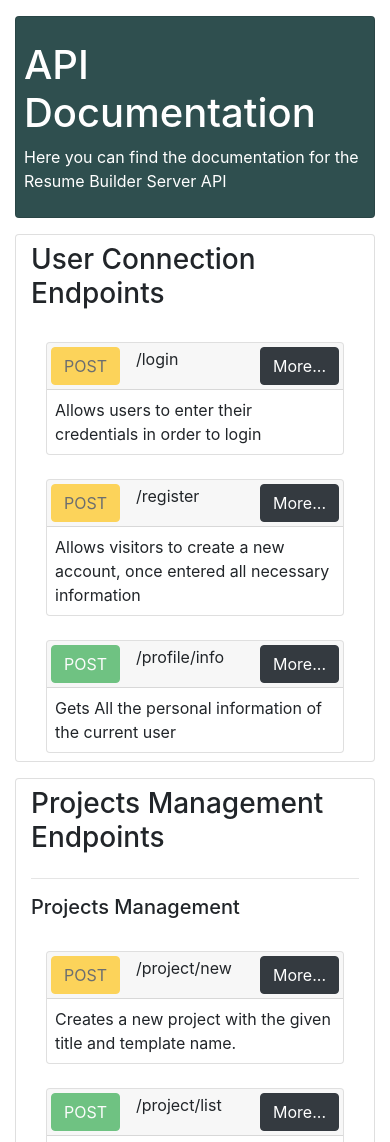
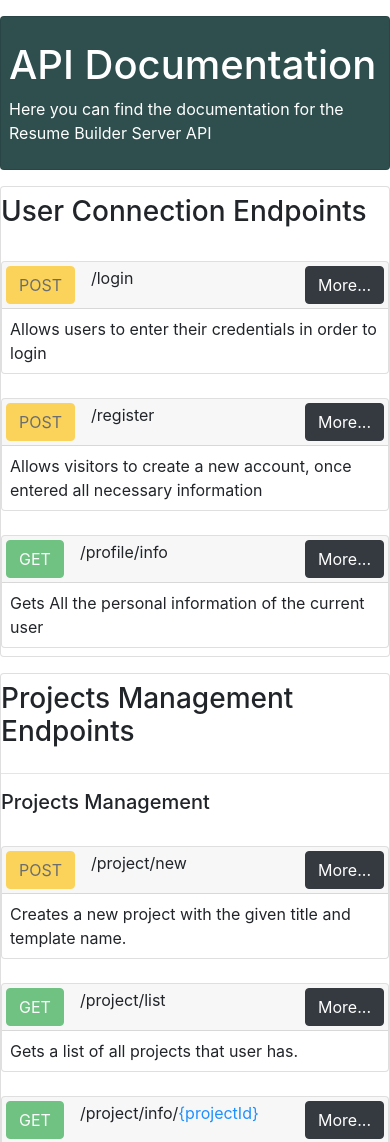
Before and after one commit to 0marMejdi/ResumeBuilder-Server, a website: page index.html in a window 390 px wide. Shown: the top 1142 px of the page. Drawn offline with nearby package versions, Linux system fonts and the light colour scheme.

Commit message:
updated docs

```diff
--- a/index.html
+++ b/index.html
@@ -6,6 +6,15 @@
     <meta name="viewport" content="width=device-width, initial-scale=1.0">
     <title>Api Documentation - Resume Builder Server</title>
     <style>
+        /* Custom CSS */
+        @media (max-width: 475px) {
+            .custom-padding {
+                padding: 0 !important;
+            }
+            .custom-margin {
+                margin: 0 !important;
+            }
+        }
         /* Dark theme styles */
         .response {
         background-color: #27ae60;
@@ -45,15 +54,15 @@
     <link rel="stylesheet" href="https://cdn.jsdelivr.net/npm/bootstrap@4.3.1/dist/css/bootstrap.min.css" integrity="sha384-ggOyR0iXCbMQv3Xipma34MD+dH/1fQ784/j6cY/iJTQUOhcWr7x9JvoRxT2MZw1T" crossorigin="anonymous">
 
 </head>
-<div class="container col-lg-8">
-    <div class="p-2 pt-4 card mt-3" style="background-color: darkslategray; color:white">
+<div class="container col-lg-8 custom-padding custom-margin">
+    <div class="p-2 pt-4 card mt-3 custom-padding custom-margin" style="background-color: darkslategray; color:white">
         <h1>API Documentation</h1>
         <p>Here you can find the documentation for the Resume Builder Server API</p>
     </div>
-    <div id="api-container-user" class="container  card my-3 py-2">
+    <div id="api-container-user" class="container custom-padding custom-margin card my-3 py-2">
         <h3>User Connection Endpoints</h3>
     </div>
-    <div id="api-container-project" style="" class="container card my-3 py-2">
+    <div id="api-container-project" style="" class="container custom-padding custom-margin card my-3 py-2">
         <h3>Projects Management Endpoints</h3>
         <hr>
         <h5 >Projects Management</h5>
@@ -70,7 +79,7 @@
         <div id="convertProj"></div>
 
     </div>
-    <div id="api-container-template" class="container  card my-3 py-2">
+    <div id="api-container-template" class="container custom-padding custom-margin card my-3 py-2">
         <h3>Templates Retrieving Endpoints</h3>
     </div>
 </div>
--- a/index.js
+++ b/index.js
@@ -600,10 +600,10 @@ function formatEndPoint(api){
 function getCard(api){
     let color =methods[api._method];
     return `
-    <div class="container mt-4">
+    <div class="container mt-4 custom-padding">
         <div class="card">
             <div class="card-header p-1 d-flex flex-wrap justify-content-between">
-                <div class="btn btn-${color} disabled align-self-start">POST</div>
+                <div class="btn btn-${color} disabled align-self-start">${api._method.toUpperCase()}</div>
                 <span class="mx-3 align-self-start">${formatEndPoint(api)}</span>
                 <div class="btn btn-dark ml-auto collapsed "
                     type="button" data-bs-toggle="collapse" data-bs-target="#${getIdFrom(api)}"
```
